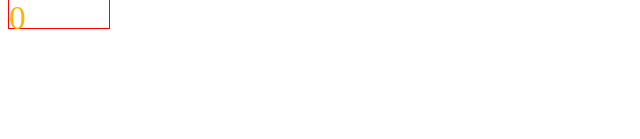
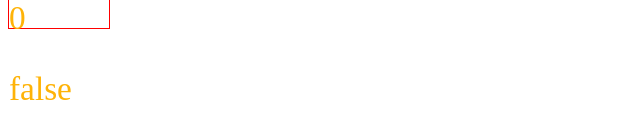
Before and after one commit to z3718l/vue-cli3-project, a Vue app: page /#/ in a window 1280 px wide. Shown: the part 311-450 px from the top of the page, without its empty margins (0-640 px from the left). Built offline with nearby package versions, Linux system fonts and the light colour scheme.

Commit message:
使用vuex辅助函数

```diff
--- a/src/views/components/leftCenter.vue
+++ b/src/views/components/leftCenter.vue
@@ -2,21 +2,22 @@
   <div class="left_center_box">
     leftCenter
     <p>{{this.$store.state.count}}</p>
+    <p>{{this.isDev}}</p>
   </div>
 </template>
 
 <script>
-// import {mapState} from 'vuex'
+import {mapState} from 'vuex'
 export default {
   name: 'leftCenter',
   mounted() {
-    console.log(this.$store.state)
+    console.log(this.isDev)
   },
-  // computed: {
-  //   ...mapState([
-  //     'isDev'
-  //   ])
-  // }
+  computed: {
+    ...mapState([
+      'isDev'
+    ])
+  }
 }
 </script>
 
```
